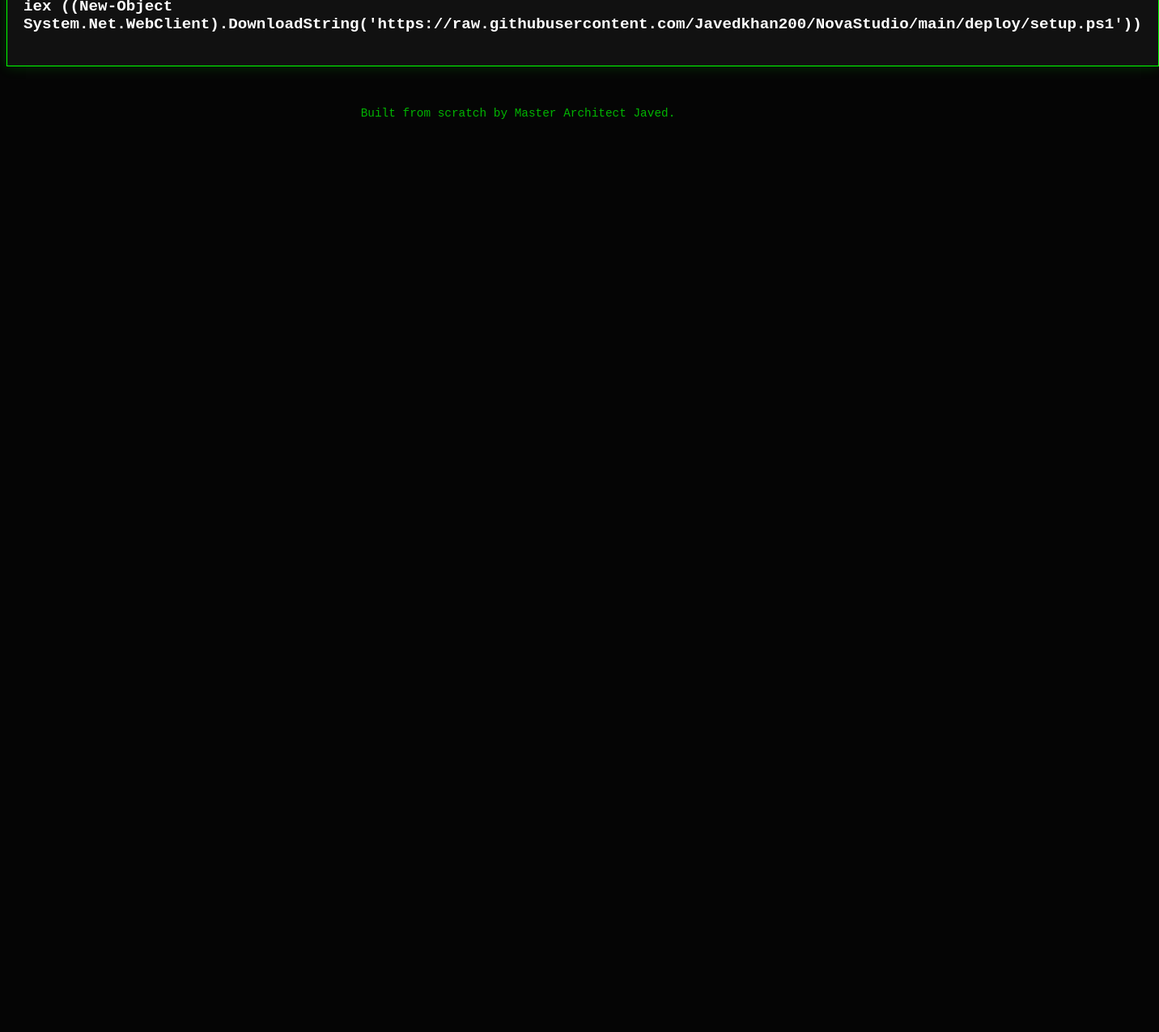
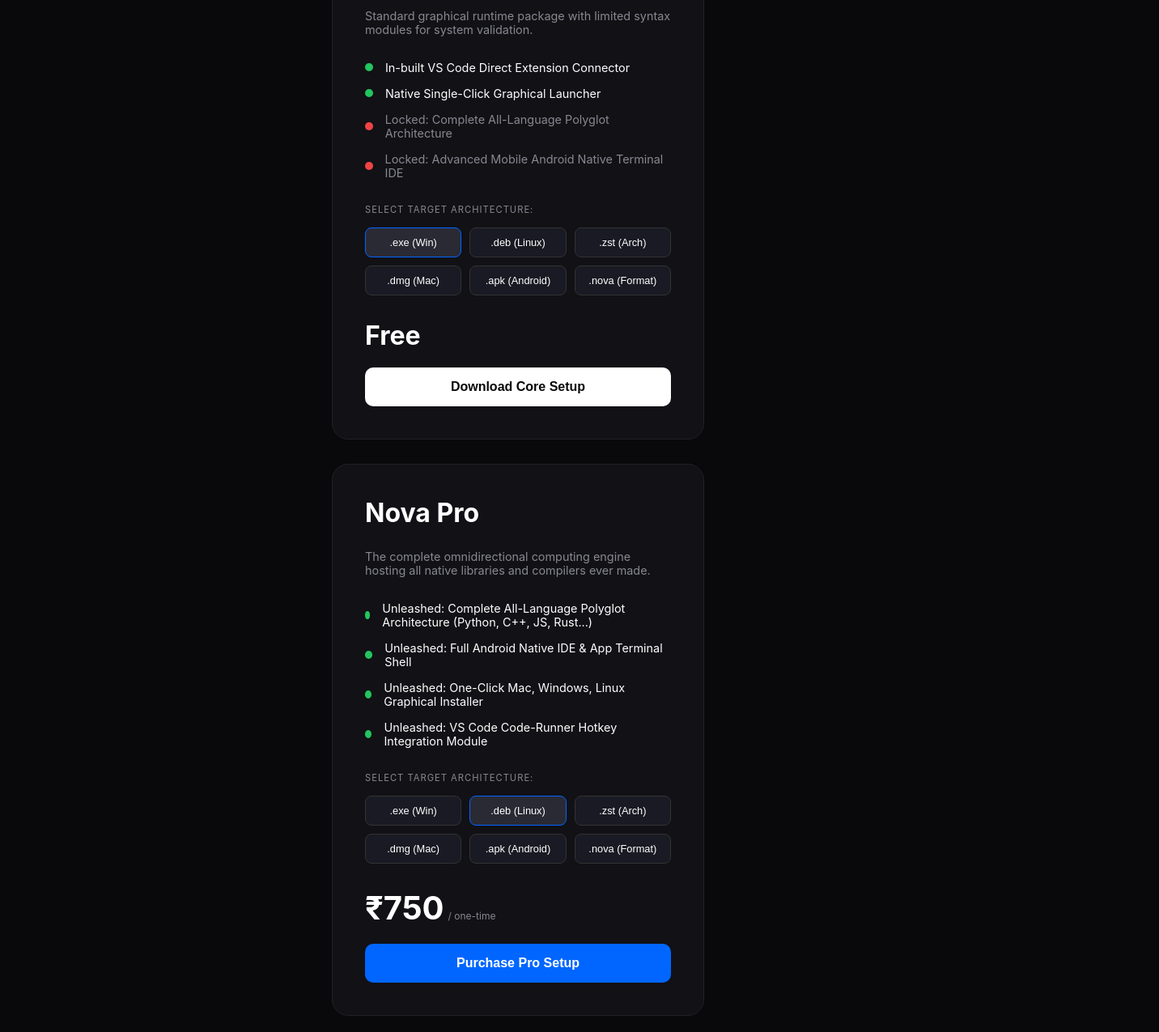
Before and after one commit to Javedkhan200/Nova_Studio_official, a plain HTML site: page index.html in a window 1280 px wide. Shown: the part 528-1803 px from the top of the page at 81% size, 1432 px wide, since content can reach past the window. Before the commit the page ends 800 px from the top, so only its background shows below. Drawn offline with Linux system fonts and the light colour scheme.

Commit message:
Nova Ecosystem UI Update, Ollama Engine, and VSIX Build

```diff
--- a/index.html
+++ b/index.html
@@ -3,30 +3,106 @@
 <head>
     <meta charset="UTF-8">
     <meta name="viewport" content="width=device-width, initial-scale=1.0">
-    <title>NovaOS | Architect Javed</title>
+    <title>NovaStudio | Universal Computing</title>
     <style>
-        body { background-color: #050505; color: #00ff00; font-family: 'Courier New', Courier, monospace; text-align: center; margin-top: 10%; }
-        h1 { font-size: 4em; text-shadow: 0 0 10px #00ff00; margin-bottom: 0; }
-        p { font-size: 1.2em; color: #a3a3a3; }
-        .box { background: #111; padding: 20px; border: 1px solid #00ff00; display: inline-block; margin-top: 20px; text-align: left; box-shadow: 0 0 15px #00ff0033; }
-        .code { color: #fff; font-weight: bold; }
-        .footer { margin-top: 50px; font-size: 0.9em; opacity: 0.7; }
+        :root { --bg: #09090b; --card-bg: #111116; --text: #ffffff; --text-muted: #888891; --blue: #0066ff; --green: #22c55e; --red: #ef4444; }
+        body { background-color: var(--bg); color: var(--text); font-family: -apple-system, BlinkMacSystemFont, "Segoe UI", Roboto, Helvetica, Arial, sans-serif; margin: 0; padding: 0; display: flex; flex-direction: column; align-items: center; }
+        header { width: 100%; max-width: 1200px; padding: 20px; display: flex; justify-content: space-between; align-items: center; box-sizing: border-box; }
+        .logo { font-size: 1.2em; font-weight: bold; }
+        .logo span { color: var(--blue); }
+        .nav-links a { color: var(--text-muted); text-decoration: none; margin-left: 20px; font-size: 0.9em; }
+        .nav-links .signup { border: 1px solid var(--text-muted); padding: 5px 15px; border-radius: 20px; color: var(--text); }
+        .hero { text-align: center; max-width: 800px; padding: 60px 20px; }
+        .hero h1 { font-size: 3em; margin-bottom: 20px; line-height: 1.1; }
+        .hero p { color: var(--text-muted); font-size: 1.1em; line-height: 1.5; }
+
+        .pricing-container { display: flex; flex-direction: column; gap: 30px; width: 100%; max-width: 500px; padding: 20px; box-sizing: border-box; }
+        .card { background-color: var(--card-bg); border-radius: 20px; padding: 40px; border: 1px solid #222; }
+        .card h2 { margin-top: 0; font-size: 2em; }
+        .card p { color: var(--text-muted); font-size: 0.9em; margin-bottom: 30px; }
+        .features { list-style: none; padding: 0; margin-bottom: 30px; }
+        .features li { font-size: 0.9em; margin-bottom: 15px; display: flex; align-items: center; }
+        .features li::before { content: ''; display: inline-block; width: 10px; height: 10px; border-radius: 50%; margin-right: 15px; }
+        .features li.active::before { background-color: var(--green); }
+        .features li.inactive { color: var(--text-muted); }
+        .features li.inactive::before { background-color: var(--red); }
+
+        .arch-selector { margin-bottom: 30px; }
+        .arch-title { font-size: 0.7em; color: var(--text-muted); text-transform: uppercase; letter-spacing: 1px; margin-bottom: 15px; display: block; }
+        .arch-grid { display: grid; grid-template-columns: repeat(3, 1fr); gap: 10px; }
+        .arch-btn { background: #1a1a24; border: 1px solid #333; color: var(--text); padding: 10px; border-radius: 8px; font-size: 0.8em; cursor: pointer; transition: 0.3s; }
+        .arch-btn:hover, .arch-btn.selected { background: #2a2a35; border-color: var(--blue); }
+
+        .price { font-size: 2.5em; font-weight: bold; margin-bottom: 20px; display: flex; align-items: baseline; }
+        .price span { font-size: 0.3em; color: var(--text-muted); font-weight: normal; margin-left: 5px; }
+
+        .btn-primary { width: 100%; padding: 15px; border-radius: 10px; border: none; font-weight: bold; font-size: 1em; cursor: pointer; }
+        .btn-white { background-color: var(--text); color: var(--bg); }
+        .btn-blue { background-color: var(--blue); color: var(--text); }
     </style>
 </head>
 <body>
-    <h1>NovaOS Engine</h1>
-    <p>The Ultimate AI-Native, High-Level Scripting Language.</p>
+    <header>
+        <div class="logo">Nova<span>Studio</span></div>
+        <div class="nav-links">
+            <a href="#">Ecosystem</a>
+            <a href="#" class="signup">Sign Up</a>
+        </div>
+    </header>
 
-    <div class="box">
-        <p><b>Linux / Termux Install:</b></p>
-        <p class="code">bash <(curl -sSL https://raw.githubusercontent.com/Javedkhan200/NovaStudio/main/deploy/setup.sh)</p>
-    </div>
-    <br>
-    <div class="box">
-        <p><b>Windows PowerShell Install:</b></p>
-        <p class="code">iex ((New-Object System.Net.WebClient).DownloadString('https://raw.githubusercontent.com/Javedkhan200/NovaStudio/main/deploy/setup.ps1'))</p>
+    <div class="hero">
+        <h1>The Multi-Platform Universal Computing Language.</h1>
+        <p>One-click graphical installers designed to build apps natively across Windows, Linux, Arch, Mac, and Android APK structures.</p>
     </div>
 
-    <div class="footer">Built from scratch by Master Architect Javed.</div>
+    <div class="pricing-container">
+        <div class="card">
+            <h2>Nova Core</h2>
+            <p>Standard graphical runtime package with limited syntax modules for system validation.</p>
+            <ul class="features">
+                <li class="active">In-built VS Code Direct Extension Connector</li>
+                <li class="active">Native Single-Click Graphical Launcher</li>
+                <li class="inactive">Locked: Complete All-Language Polyglot Architecture</li>
+                <li class="inactive">Locked: Advanced Mobile Android Native Terminal IDE</li>
+            </ul>
+            <div class="arch-selector">
+                <span class="arch-title">Select Target Architecture:</span>
+                <div class="arch-grid">
+                    <button class="arch-btn selected">.exe (Win)</button>
+                    <button class="arch-btn">.deb (Linux)</button>
+                    <button class="arch-btn">.zst (Arch)</button>
+                    <button class="arch-btn">.dmg (Mac)</button>
+                    <button class="arch-btn">.apk (Android)</button>
+                    <button class="arch-btn">.nova (Format)</button>
+                </div>
+            </div>
+            <h2 style="margin-bottom: 20px;">Free</h2>
+            <button class="btn-primary btn-white" onclick="window.location.href='https://github.com/Javedkhan200/NovaStudio/releases/latest'">Download Core Setup</button>
+        </div>
+
+        <div class="card">
+            <h2>Nova Pro</h2>
+            <p>The complete omnidirectional computing engine hosting all native libraries and compilers ever made.</p>
+            <ul class="features">
+                <li class="active">Unleashed: Complete All-Language Polyglot Architecture (Python, C++, JS, Rust...)</li>
+                <li class="active">Unleashed: Full Android Native IDE & App Terminal Shell</li>
+                <li class="active">Unleashed: One-Click Mac, Windows, Linux Graphical Installer</li>
+                <li class="active">Unleashed: VS Code Code-Runner Hotkey Integration Module</li>
+            </ul>
+            <div class="arch-selector">
+                <span class="arch-title">Select Target Architecture:</span>
+                <div class="arch-grid">
+                    <button class="arch-btn">.exe (Win)</button>
+                    <button class="arch-btn selected">.deb (Linux)</button>
+                    <button class="arch-btn">.zst (Arch)</button>
+                    <button class="arch-btn">.dmg (Mac)</button>
+                    <button class="arch-btn">.apk (Android)</button>
+                    <button class="arch-btn">.nova (Format)</button>
+                </div>
+            </div>
+            <div class="price">₹750<span>/ one-time</span></div>
+            <button class="btn-primary btn-blue" onclick="alert('Payment Gateway integrating soon! Send UPI ID to the Architect.')">Purchase Pro Setup</button>
+        </div>
+    </div>
 </body>
 </html>
```
Also changed, not shown: 1 other file.
